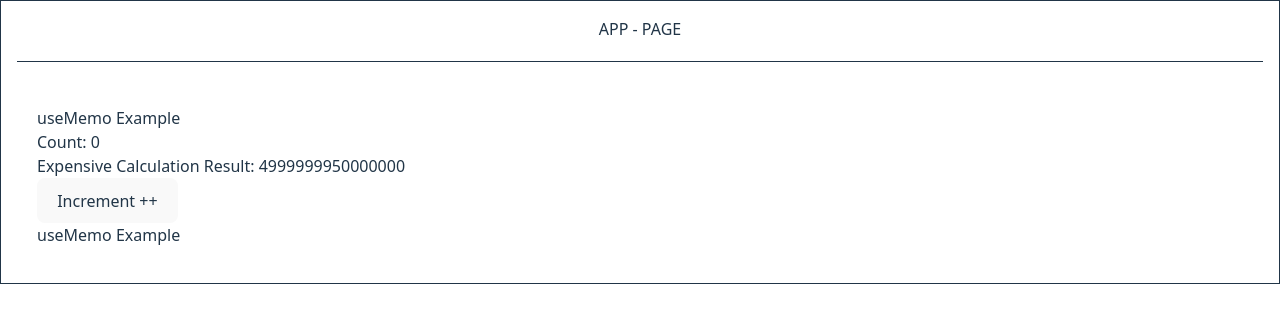
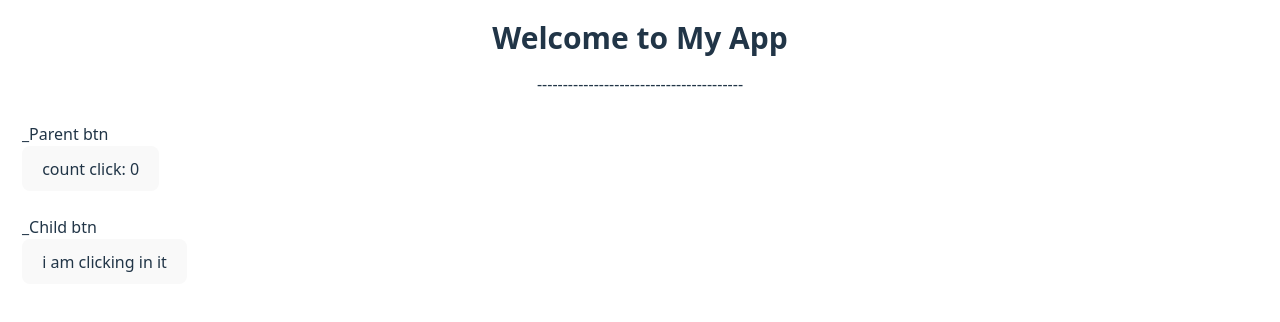
Before and after one commit to CrazyAshu34/shopping-app, a React (Vite) app: page / in a window 1280 px wide. Shown: the top 322 px of the page. Built offline with nearby package versions, Linux system fonts and the light colour scheme.

Commit message:
learned useMemo hook

```diff
--- a/src/App.css
+++ /dev/null
@@ -1,3 +0,0 @@
-#root {
-  max-width: 1280px;
-}
--- a/src/App.jsx
+++ b/src/App.jsx
@@ -1,15 +1,36 @@
-import "./App.css";
+import React, { useState, useCallback } from "react";
 import MyComponent from "./components/MyComponent";
+
 const App = () => {
+  const [count, setCount] = useState(0);
+
+  console.log("👱‍♂️ Parent rendered");
+
+  // const handleClick = useCallback(() => {
+  //   console.log("🧠 useCallback function ran");
+  // }, []);
+
+  const handleClick = () => {
+    console.log("🧠 useCallback with usecallback function ran");
+  };
+
   return (
-    <>
-      <div className="border p-4 ">
-        <p className="pb-5 text-center">APP - PAGE</p>
-        <hr />
-        <br />
-        <MyComponent />
+    <div className="p-5 min-h-screen">
+      <h1 className="text-3xl font-bold mb-4 text-center">Welcome to My App</h1>
+      <p className="text-center mb-6">
+        ----------------------------------------
+      </p>
+      <div className="border-2 border-white h-[70vh] w-full rounded-lg">
+        {/* Child component will be placed here */}
+        <p> _Parent btn</p>
+        {/* if any re-render caused by parent button the child component not rerendred */}
+        <button onClick={() => setCount(count + 1)}>
+          count click: {count}
+        </button>
+        <MyComponent handleClick={handleClick} />
       </div>
-    </>
+    </div>
   );
 };
+
 export default App;
--- a/src/components/MyComponent.jsx
+++ b/src/components/MyComponent.jsx
@@ -1,50 +1,14 @@
-import { useEffect, useMemo, useRef, useState } from "react";
-
-// 🔥 Heavy calculation (slow)
-const slowFunction = (num) => {
-  // console.log("Calculating...");
-  let result = 0;
-  for (let i = 0; i < 100000000; i++) {
-    result += i;
-  }
-  return result + num; // 100000000 + 1 = 100000001 demo
-};
-
-const MyComponent = () => {
-  const [count, setCount] = useState(0);
-  const [load, setLoad] = useState(false);
-  const myRef = useRef(null);
-  console.log("1st", typeof myRef);
-  // debounce
-  const handleCount = () => {
-    if (myRef.current) clearTimeout(myRef.current);
-
-    myRef.current = setTimeout(() => {
-      setCount((prev) => prev + 1);
-    }, 500);
-  };
-
-  useEffect(() => {
-    if (load) return;
-    setLoad(true);
-    const id = setTimeout(() => setLoad(false), 500);
-    return () => clearTimeout(id);
-  }, [count]);
-
-  const expensiveValue = useMemo(() => slowFunction(count), [count]); // use memo
-
+import React, { useMemo } from "react";
+const MyComponent = ({ handleClick }) => {
+  console.log("👶 Child rendered");
   return (
-    <div style={{ padding: "20px" }}>
-      <h2>useMemo Example</h2>
-      {!load ? <p>Count: {count}</p> : <p>Loading...</p>}
-      {/* <p>Count: {count}</p> */}
-      <p>Expensive Calculation Result: {expensiveValue}</p>
-      <button disabled={load} onClick={handleCount}>
-        {load ? "Processing..." : "Increment ++"}
-      </button>
-      <h2>useMemo Example</h2>
+    <div>
+      <br />
+      <p>_Child btn</p>
+      <button onClick={handleClick}>i am clicking in it</button>
     </div>
   );
 };
 
-export default MyComponent;
+// export default MyComponent;
+export default React.memo(MyComponent);
```
